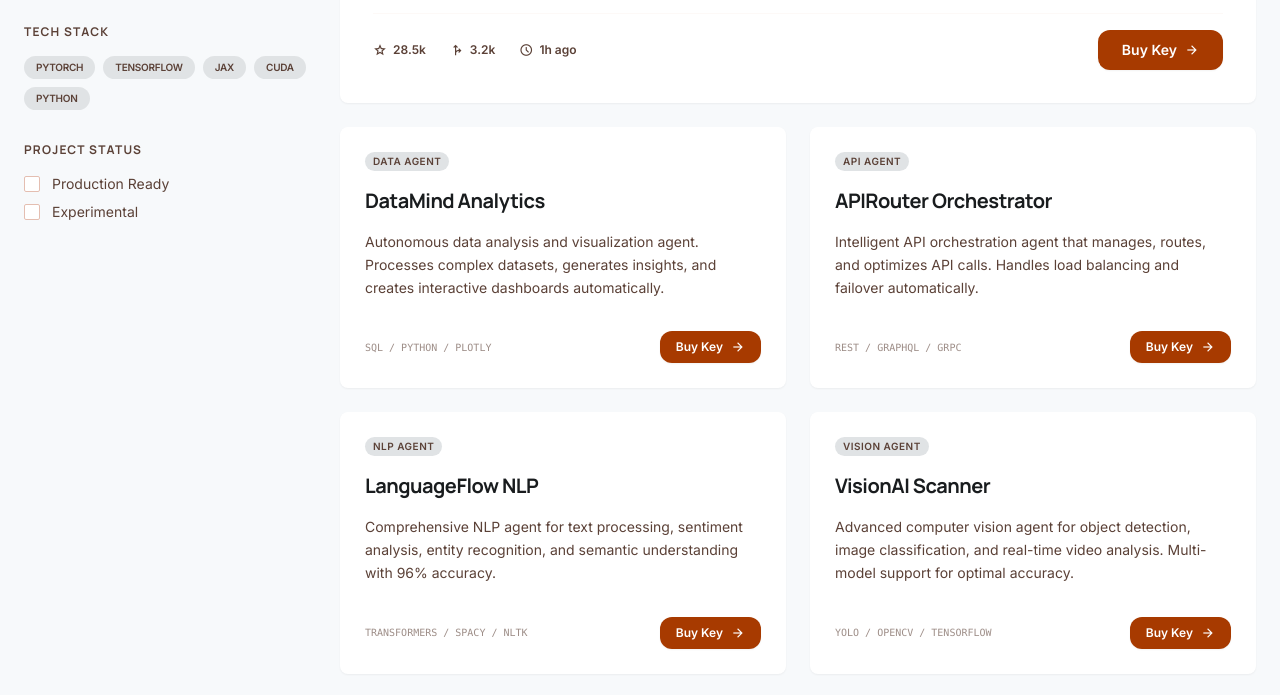
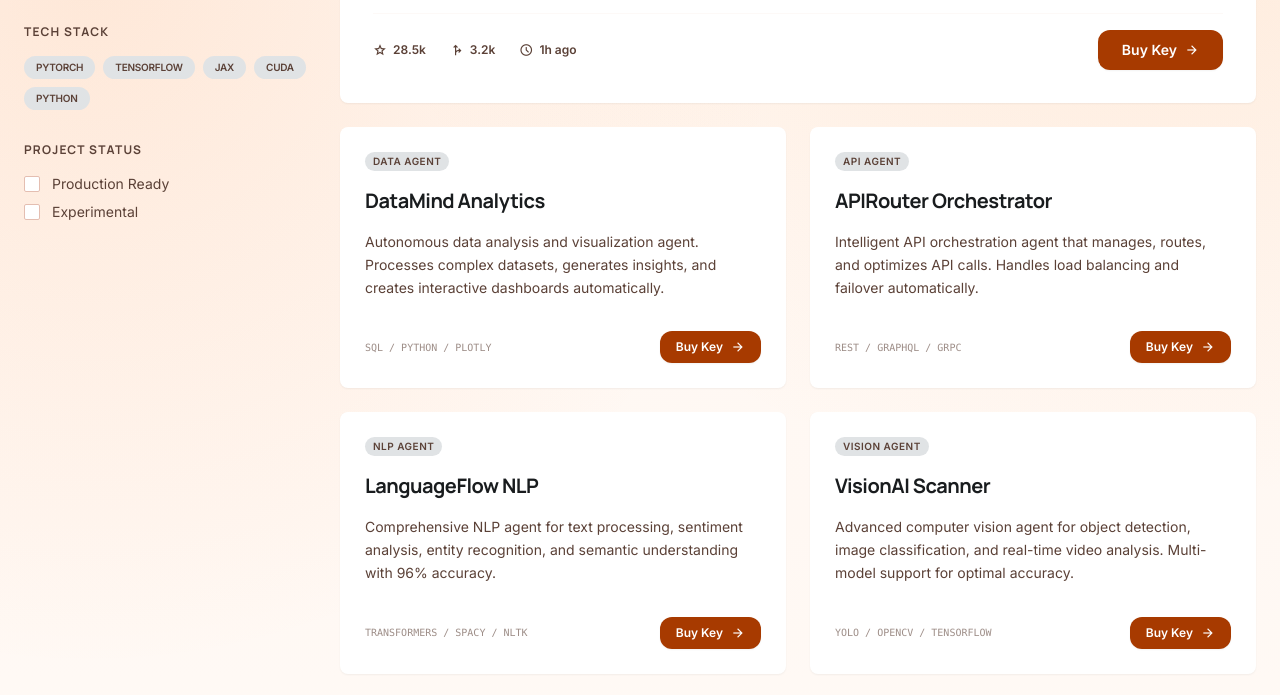
Before and after one commit to Itsema2006/agentverse, a website: page browse.html in a window 1280 px wide. Shown: the part 453-1148 px from the top of the page. Drawn offline with nearby package versions, Linux system fonts and the light colour scheme; no server answers.

Commit message:
style: apply pricing screen background to browse.html

```diff
--- a/browse.html
+++ b/browse.html
@@ -85,6 +85,10 @@
         }
         body {
             font-family: 'Inter', sans-serif;
+            background:
+                radial-gradient(circle at 90% 4%, rgba(251, 146, 60, 0.2), transparent 40%),
+                radial-gradient(circle at 7% 22%, rgba(249, 115, 22, 0.13), transparent 36%),
+                linear-gradient(180deg, #fffaf6 0%, #fff8f3 50%, #fffefc 100%) !important;
         }
         h1, h2, h3 {
             font-family: 'Manrope', sans-serif;
@@ -600,7 +604,7 @@
         /* Shared Footer styles now in footer.css */
     </style>
 </head>
-<body class="bg-surface text-on-background min-h-screen has-navbar">
+<body class="text-on-background min-h-screen has-navbar">
 <!-- TopNavBar -->
 <nav class="navbar">
   <a href="index.html" class="navbar-logo">
```
